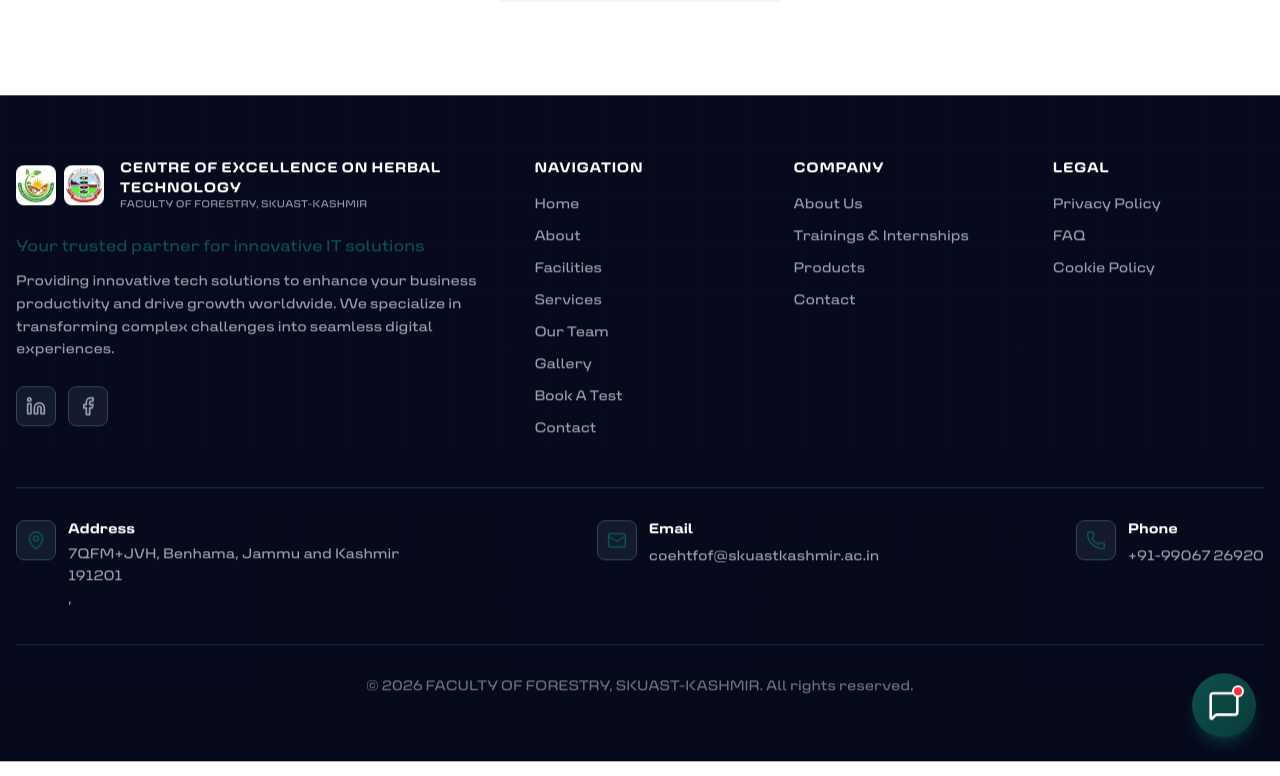
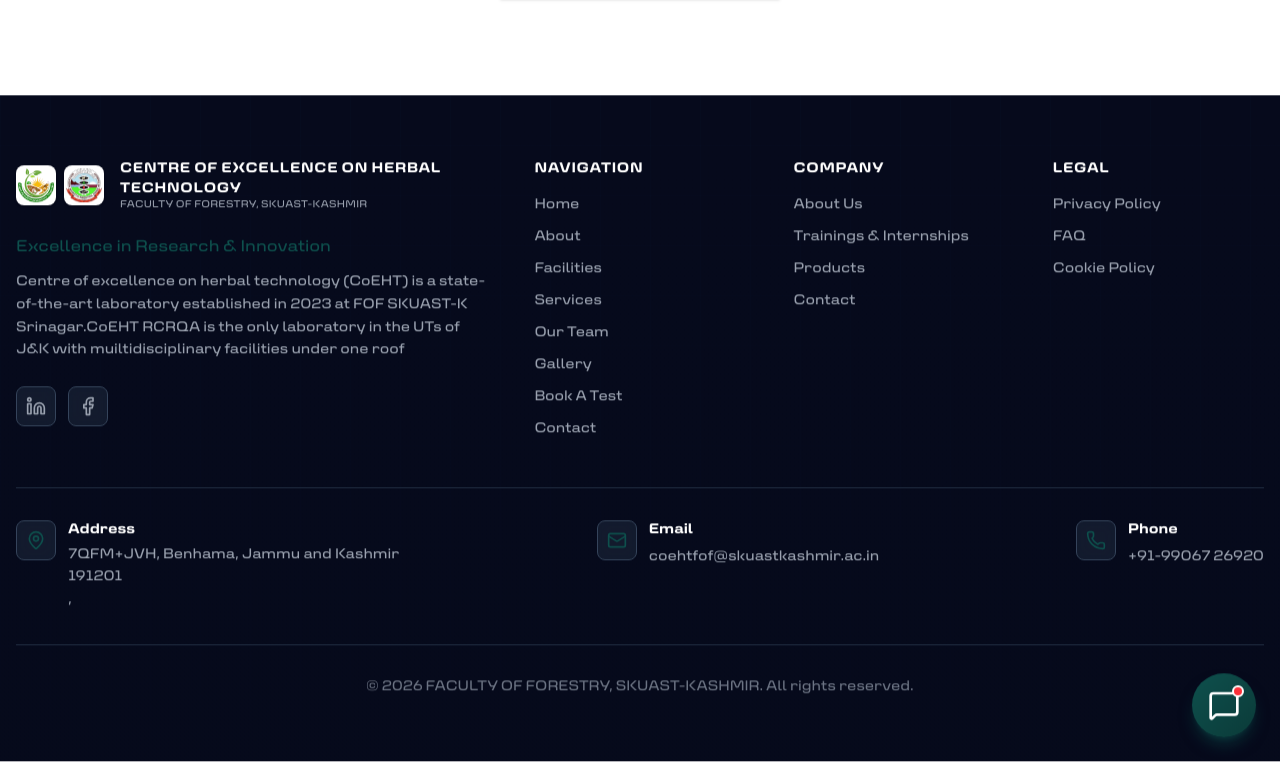
Before and after one commit to azharkhan93/centerof-excellence-skuast-k-faculty-of-forestry, a Next.js app: page /en/team in a window 1280 px wide. Shown: the part 2743-3519 px from the top of the page. Built offline with nearby package versions, Linux system fonts and the light colour scheme.

Commit message:
update center description and footer content in constants and localization files

```diff
--- a/constants/index.ts
+++ b/constants/index.ts
@@ -126,7 +126,7 @@
         "/images/skuast-logo.png"
     ],
     tagline: "Excellence in Research & Innovation",
-    description: "The Centre of Excellence on Herbal Technology at SKUAST-Kashmir is dedicated to advancing the science and technology of herbal products and forestry research."
+    description: "Centre of excellence on herbal technology (CoEHT) is a state-of-the-art laboratory established in 2023 at FOF SKUAST-K Srinagar.CoEHT RCRQA is the only laboratory in the UTs of J&K with muiltidisciplinary facilities under one roof "
 };
 
 export const STATS_DATA = [
--- a/messages/en.json
+++ b/messages/en.json
@@ -154,8 +154,8 @@
     "getPremium": "Get Premium"
   },
   "footer": {
-    "tagline": "Your trusted partner for innovative IT solutions",
-    "description": "Providing innovative tech solutions to enhance your business productivity and drive growth worldwide. We specialize in transforming complex challenges into seamless digital experiences.",
+    "tagline": "Excellence in Research & Innovation",
+    "description": "Centre of excellence on herbal technology (CoEHT) is a state-of-the-art laboratory established in 2023 at FOF SKUAST-K Srinagar.CoEHT RCRQA is the only laboratory in the UTs of J&K with muiltidisciplinary facilities under one roof ",
     "company": {
       "title": "Company",
       "about": "About Us",
```
